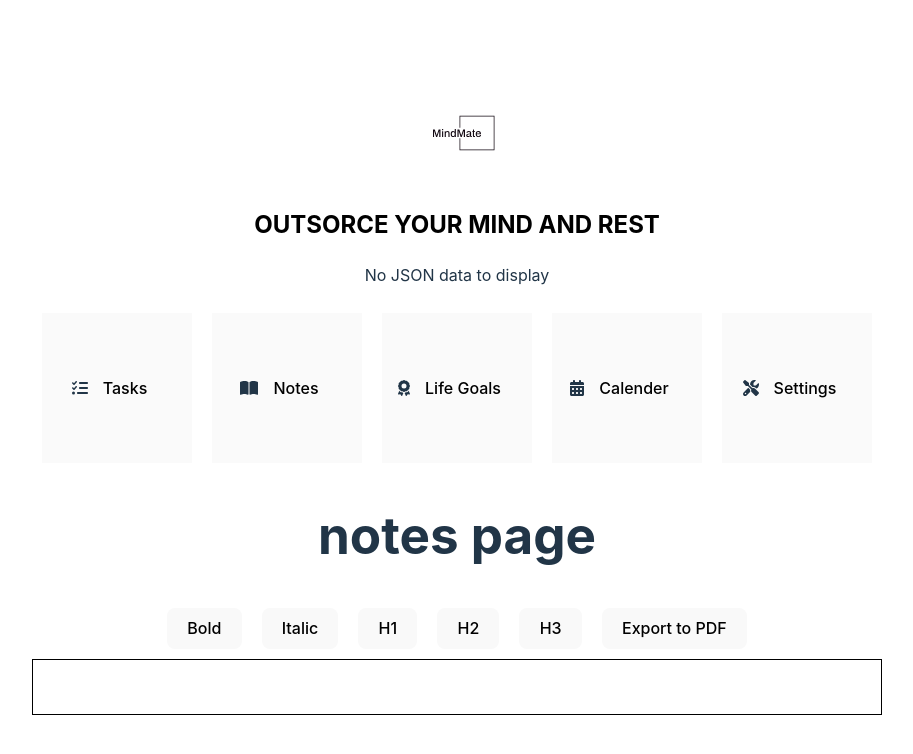
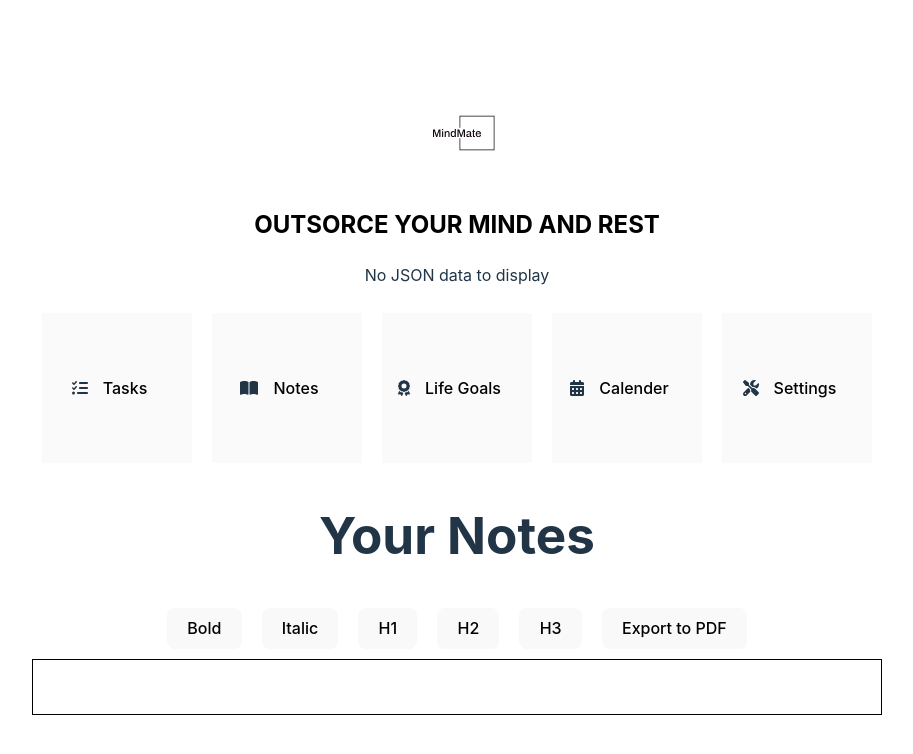
Before and after one commit to Paulalbo/MindMate, a React (Vite) app: page /notes in a window 1280 px wide. Shown: the top 754 px of the page, without its empty margins (183-1096 px from the left). Built offline with nearby package versions, Linux system fonts and the light colour scheme.

Commit message:
Minor styles update

```diff
--- a/src/component/Editor/Editor.tsx
+++ b/src/component/Editor/Editor.tsx
@@ -8,6 +8,11 @@ const customStyleMap = {
   H1: {
     fontSize: "30px",
     fontWeight: "900",
+    background: "#fafafa",
+    TextTransform: "uppercase",
+    padding: "10px 15px",
+    width: "100%",
+    display: "block",
   },
   H2: {
     fontSize: "25px",
--- a/src/pages/notes.tsx
+++ b/src/pages/notes.tsx
@@ -3,7 +3,7 @@ import Editor from "../component/Editor/Editor";
 const Notes = () => {
   return (
     <div>
-      <h1>notes page</h1>
+      <h1>Your Notes</h1>
       <Editor />
     </div>
   );
```
